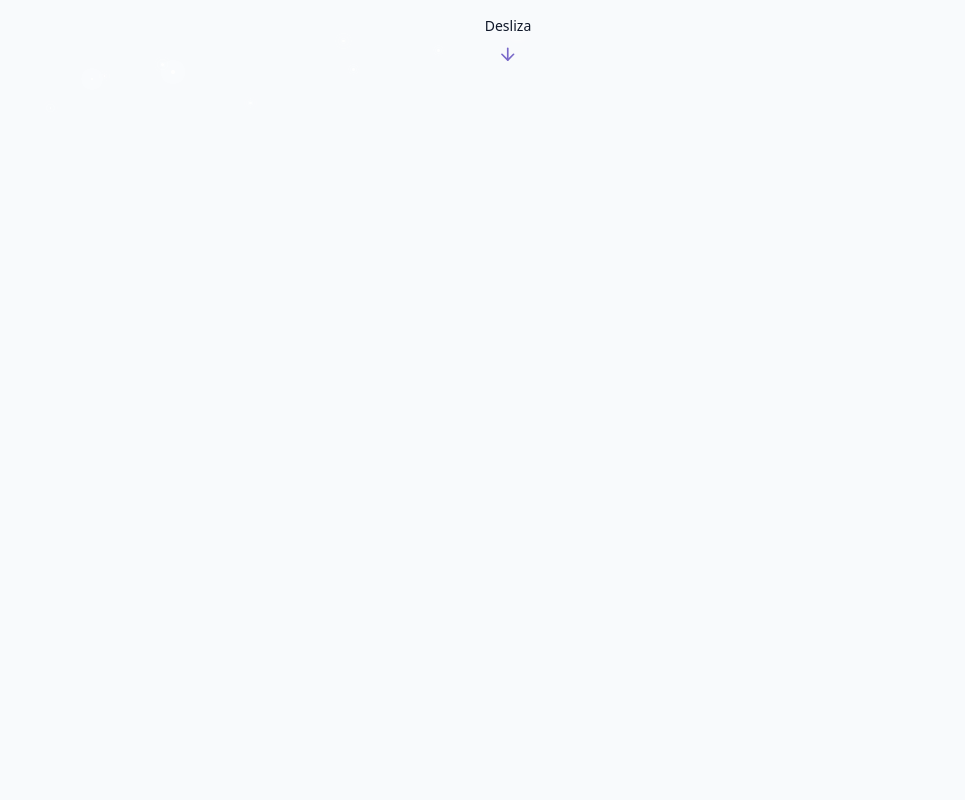
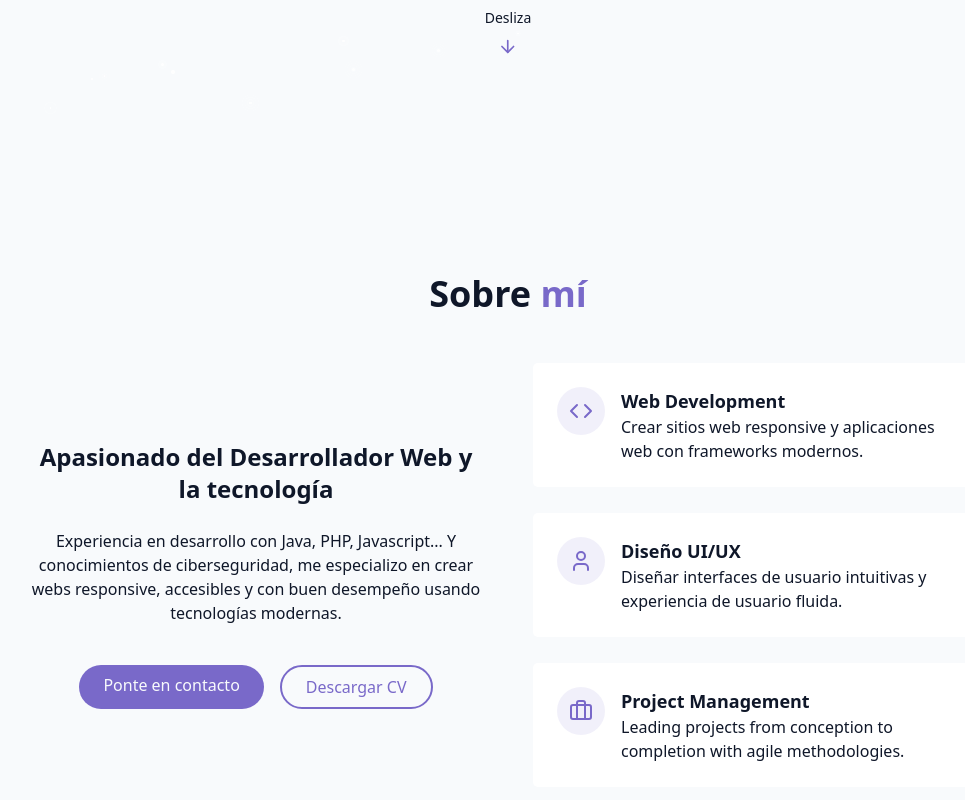
Before and after one commit to sariasca/portfolio, a React (Vite) app: page / in a window 1280 px wide. Shown: the part 686-1486 px from the top of the page, without its empty margins (132-1097 px from the left). Before the commit the page ends 928 px from the top, so only its background shows below. Built offline with nearby package versions, Linux system fonts and the light colour scheme.

Commit message:
aboutme section semi-done

```diff
--- /dev/null
+++ b/src/components/AboutSection.jsx
@@ -0,0 +1,79 @@
+import { Briefcase, Code, User } from "lucide-react";
+
+export const AboutSection = () => {
+    return (
+      <section id="about" className="py-24 px-4 relative">
+        {" "}
+        <div className="container mx-auto max-w-5xl">
+          <h2 className="text-3xl md:text-4xl font-bold mb-12 text-center">
+            Sobre <span className="text-primary"> mí </span>
+          </h2>
+
+          <div className="grid grid-cols-1 md:grid-cols-2 gap-12 items-center">
+            <div className="space-y-6 items-center">
+              <h3 className="text-2xl font-bold">Apasionado del Desarrollador Web y la tecnología</h3>
+              <p className="text-foreground">
+                Experiencia en desarrollo con Java, PHP, Javascript... Y conocimientos de ciberseguridad,
+                me especializo en crear webs responsive, accesibles y con buen desempeño usando
+                tecnologías modernas.
+              </p>
+
+
+            <div className="flex flex-col sm:flex-row gap-4 pt-4 justify-center">
+              <a href="#contact" className="cosmic-button">
+                Ponte en contacto
+              </a>
+              <a href="#getCV" className="px-6 py-2 rounded-full border-primary text-primary
+              border-2 hover:bg-primary/30 hover:text-white/80 transition-colors duration-300">
+                Descargar CV
+              </a>
+            </div>
+          </div>
+            <div className="grid grid-cols-1 gap-6">
+              <div className="gradient-border p-6 card-hover">
+                <div className="flex items-start gap-4">
+                  <div className="p-3 rounded-full bg-primary/10">
+                    <Code className="h-6 w-6 text-primary"/>
+                  </div>
+                  <div className="text-left">
+                    <h4 className="font-semibold text-lg"> Web Development</h4>
+                    <p className="text-foreground">
+                      Crear sitios web responsive y aplicaciones web con frameworks modernos.
+                    </p>
+                  </div>
+                </div>
+              </div>
+              <div className="gradient-border p-6 card-hover">
+                <div className="flex items-start gap-4">
+                  <div className="p-3 rounded-full bg-primary/10">
+                    <User className="h-6 w-6 text-primary"/>
+                  </div>
+                  <div className="text-left">
+                    <h4 className="font-semibold text-lg">Diseño UI/UX</h4>
+                    <p className="text-foreground">
+                      Diseñar interfaces de usuario intuitivas y experiencia de usuario fluida.
+                    </p>
+                  </div>
+                </div>
+              </div>
+              <div className="gradient-border p-6 card-hover">
+                <div className="flex items-start gap-4">
+                  <div className="p-3 rounded-full bg-primary/10">
+                    <Briefcase className="h-6 w-6 text-primary"/>
+                  </div>
+                  <div className="text-left">
+                    <h4 className="font-semibold text-lg"> Project Management</h4>
+                    <p className="text-foreground">
+                      Leading projects from conception to completion with agile methodologies.
+                    </p>
+                  </div>
+                </div>
+              </div>
+            </div>
+
+          </div>
+
+        </div>
+      </section>
+    );
+};
--- a/src/pages/Home.jsx
+++ b/src/pages/Home.jsx
@@ -2,6 +2,7 @@
 import { StarsBackground } from "../components/StarsBackground";
 import { Navbar } from "../components/Navbar";
 import { HeroSection } from "../components/HeroSection";
+import { AboutSection } from "../components/AboutSection";
 
 export const Home = () => {
   return (
@@ -15,6 +16,7 @@
     {/* Main Content */}
     <main className="container mx-auto px-4 py-16">
       <HeroSection />
+      <AboutSection />
     </main>
     {/* Footer */}
 
```
